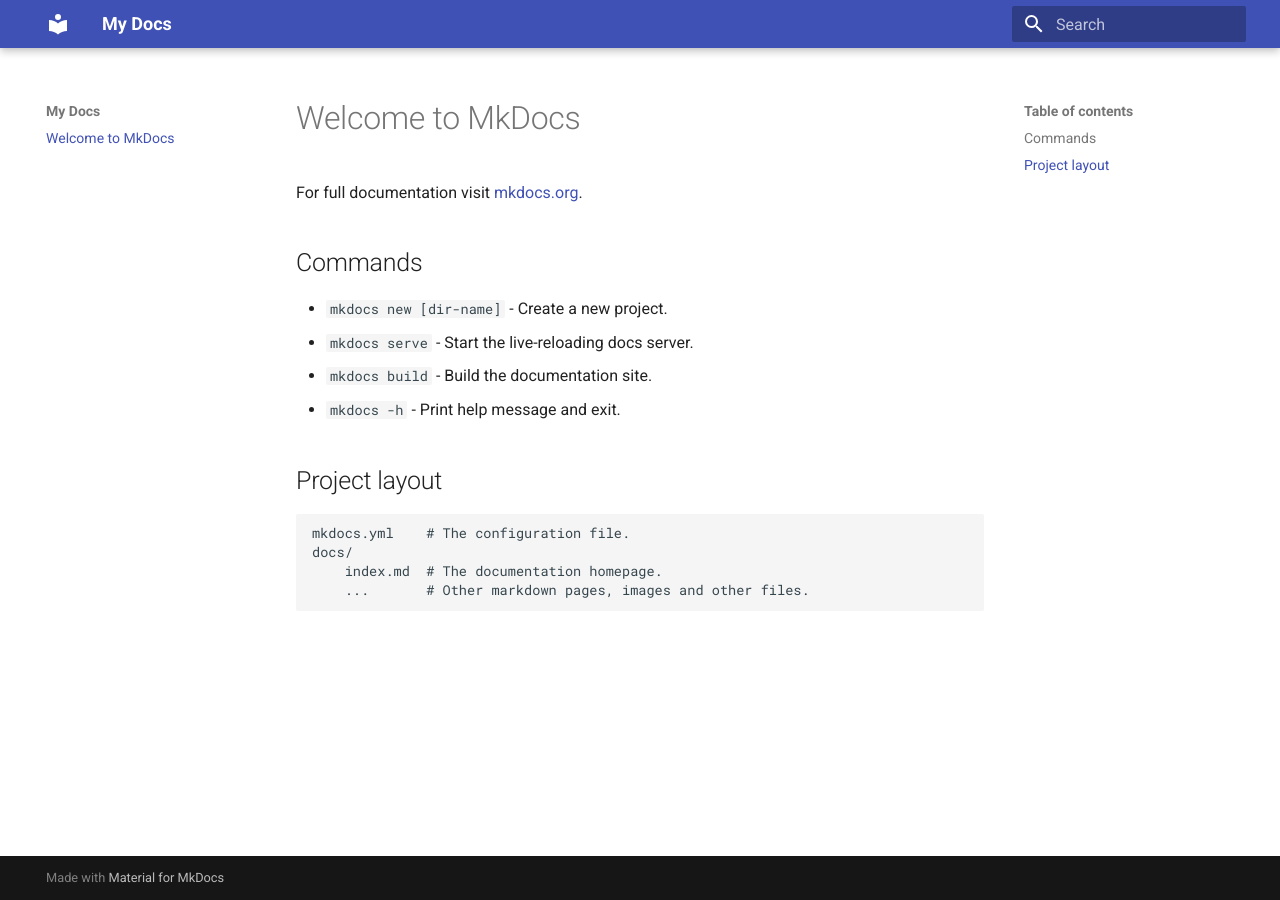
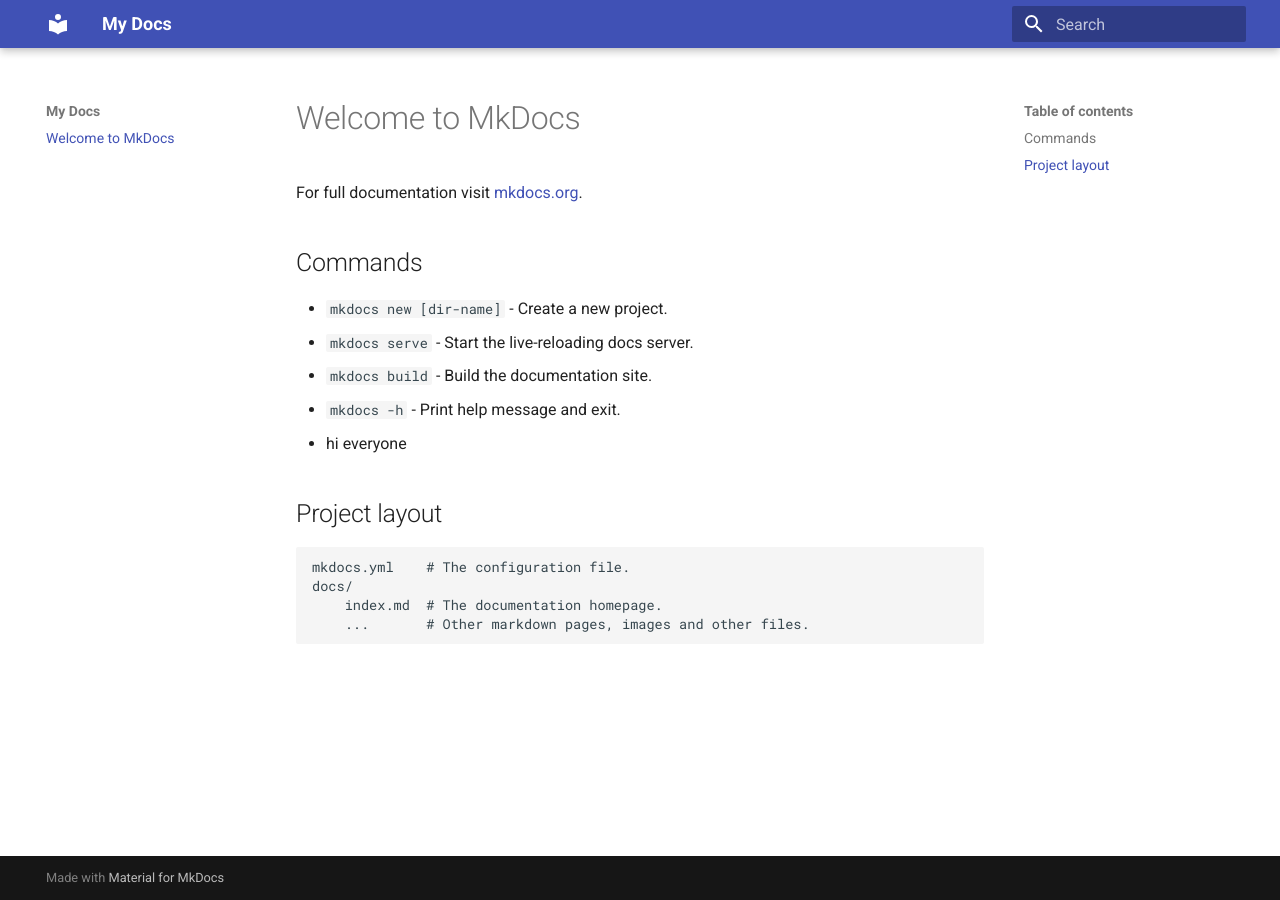
Before and after one commit to niffelheimba/mkdocs-material, an MkDocs documentation site: the page built from docs/index.md, in a window 1280 px wide. Built offline with MkDocs 1.6.1 and Material for MkDocs 9.7.7, drawn with Linux system fonts in a browser that asks for light colours.

Commit message:
Changed mkdocs front page

```diff
--- a/docs/index.md
+++ b/docs/index.md
@@ -8,6 +8,7 @@ For full documentation visit [mkdocs.org](https://www.mkdocs.org).
 * `mkdocs serve` - Start the live-reloading docs server.
 * `mkdocs build` - Build the documentation site.
 * `mkdocs -h` - Print help message and exit.
+* hi everyone
 
 ## Project layout
 
```
